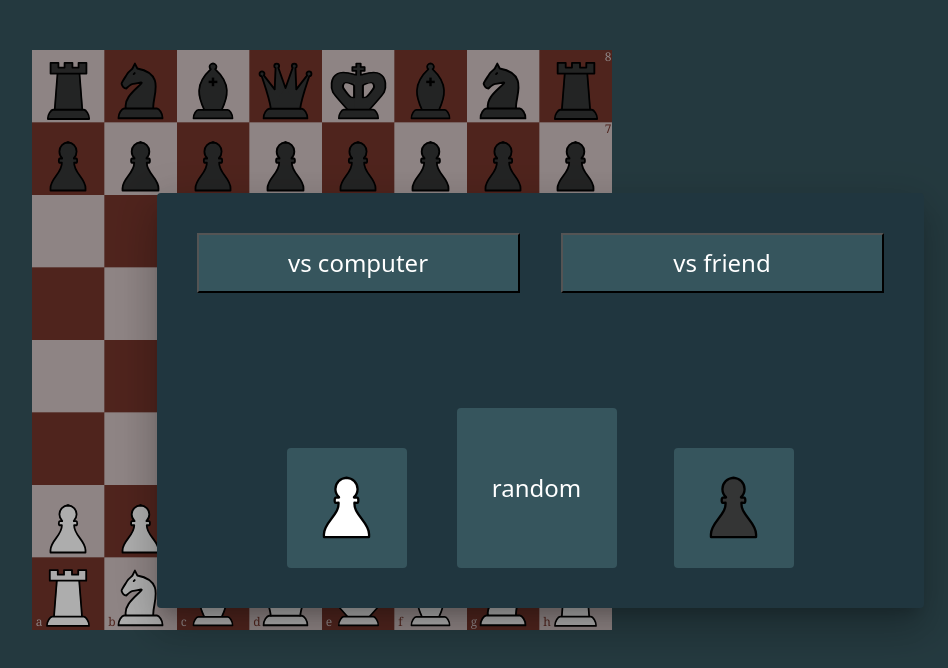
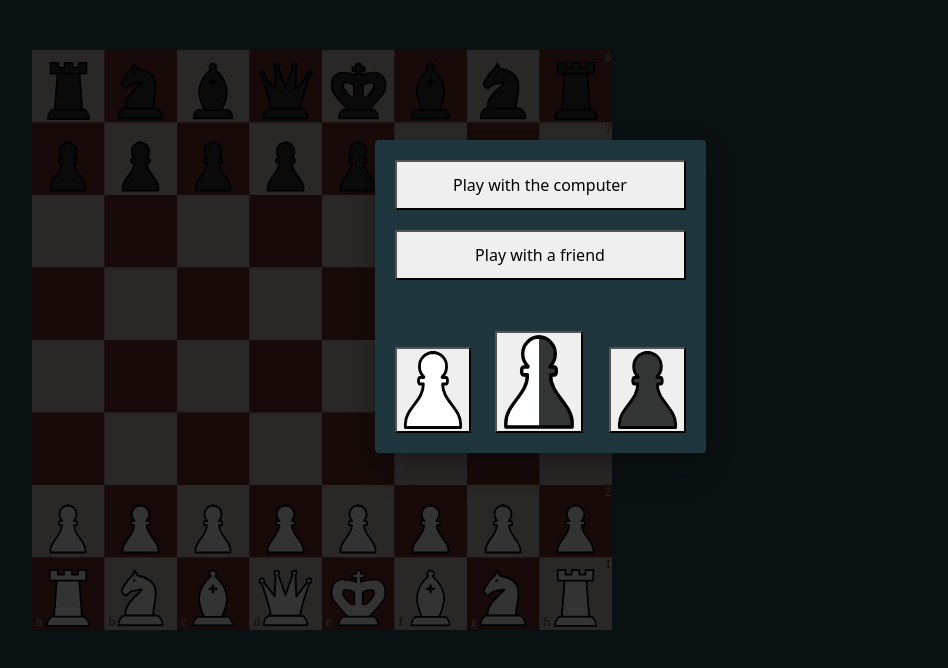
Before and after one commit to krihl4n/ChessUi, an Angular app: page /game2 in a window 1280 px wide. Shown: the top 668 px of the page, without its empty margins (100-1048 px from the left). Built offline with nearby package versions, Linux system fonts and the light colour scheme.

Commit message:
postition elements in modal using absolute positioning

```diff
--- a/src/app/game2/game2.component.ts
+++ b/src/app/game2/game2.component.ts
@@ -17,12 +17,14 @@ export class Game2Component implements OnInit {
 
   openDialog() {
     this.dialog.open(StartGameDialogComponent, {
-      disableClose: false,
+      disableClose: true,
       hasBackdrop: true,
       autoFocus: false,
-      width: "767px",
-      height: "415px",
-      panelClass: 'custom-modalbox'
+      position: {top: "140px"},
+      minWidth: "331px",
+      // height: "313px",
+      panelClass: 'custom-modalbox',
+      backdropClass: 'cutom-modal-backdrop'
     })
   }
 }
--- a/src/app/start-game-dialog/start-game-dialog.component.html
+++ b/src/app/start-game-dialog/start-game-dialog.component.html
@@ -1,20 +1,11 @@
 
 <mat-dialog-content>
-    <div id="main-container" class="container">
-        <div id="modal-mode-buttons-row" class="row">
-            <div id="modal-upper-left-column" class="col-6">
-                <button class="btn-game-mode-select">vs computer</button>
-            </div>
-            <div id="modal-upper-right-column" class="col-6">
-                <button class="btn-game-mode-select">vs friend</button>
-            </div>
-        </div>
-        <div id="modal-bottom-row" class="row">
-            <div style="position: relative;">
-                <button style="left: 130px;" class="btn btn-color-select-small"><img src="/assets/white_pawn.svg"></button>
-                <button style="left: 300px;" class="btn btn-color-select-large">random</button>
-                <button style="right: 130px;" class="btn btn-color-select-small"><img src="/assets/black_pawn.svg"></button>
-            </div>
-        </div>
+    <div class="modal-container">
+        <button class="select-mode-button">Play with the computer</button>
+        <button class="select-mode-button">Play with a friend</button>
+
+        <button id="modal-button-1"><img src="assets/white_pawn.svg" alt="" height="80px"></button>
+        <button id="modal-button-2"><img src="assets/white_and_black_pawn.svg" alt="" height="96px"></button>
+        <button id="modal-button-3"><img src="assets/black_pawn.svg" alt="" height="80px"></button>
     </div>
 </mat-dialog-content>
--- a/src/styles.scss
+++ b/src/styles.scss
@@ -11,76 +11,37 @@ body { margin: 0; font-family: Roboto, "Helvetica Neue", sans-serif; }
     margin: 0;
     overflow: hidden;
 
-    #main-container {
-        width: 767px; // match modal size
-        height: 415px;
+    .modal-container {
+        width: 331px; // match modal size
+        height: 313px; // try to remove later
+        padding: 20px;
         position: relative;
     }
-    #modal-mode-buttons-row {
-        padding: 40px;
-    }
-    #modal-upper-left-column {
-        padding: 0;
-        margin: 0;
-        text-align: left;
-    }
-    #modal-upper-right-column {
-        padding: 0;
-        margin: 0;
-        text-align: right;
-    }
-    #modal-bottom-row {
-        position: absolute;
+
+    .select-mode-button {
         width: 100%;
-        bottom: 0;
-    }
-    #modal-center-column {
-        border: 1px solid red;
-        text-align: center;
-    }
-    #modal-left-column {
-        border: 1px solid red;
-        text-align: right;
-    }
-    #modal-right-column {
-        border: 1px solid red;
-        text-align: left;
+        height: 50px;
+        margin-bottom: 20px;
     }
 
-    #modal-right-column {
-        border: 1px solid red;
-        text-align: left;
+    #modal-button-1 {
+        position: absolute;
+        left: 20px;
+        bottom: 20px;
     }
+    #modal-button-2 {
+        position: absolute;
+        left: 120px;
+        bottom: 20px;
+     }
+     #modal-button-3 {
+        position: absolute;
+        right: 20px;
+        bottom: 20px;
+     }
+}
 
-    .btn-color-select-large {
-        position: absolute;
-        border: none;
-        width: 160px;
-        height: 160px;
-        bottom: 40px;
-        color: white;
-        font-size: 24px;
-        background-color: #36555D;
-    }
-
-    .btn-color-select-small {
-        position: absolute;
-        border: none;
-        width: 120px;
-        height: 120px;
-        bottom: 40px;
-        color: white;
-        font-size: 24px;
-        background-color: #36555D;
-    }
-
-    .btn-game-mode-select {
-        width: 323px;
-        height: 60px;
-        color: white;
-        font-size: 24px;
-        background-color: #36555D;
-        padding: 0;
-        margin: 0;
-    }
+.cutom-modal-backdrop {
+    background-color: black;
+    opacity: 0.8 !important;
 }
```
Also changed, not shown: src/assets/white_and_black_pawn.svg (added).
